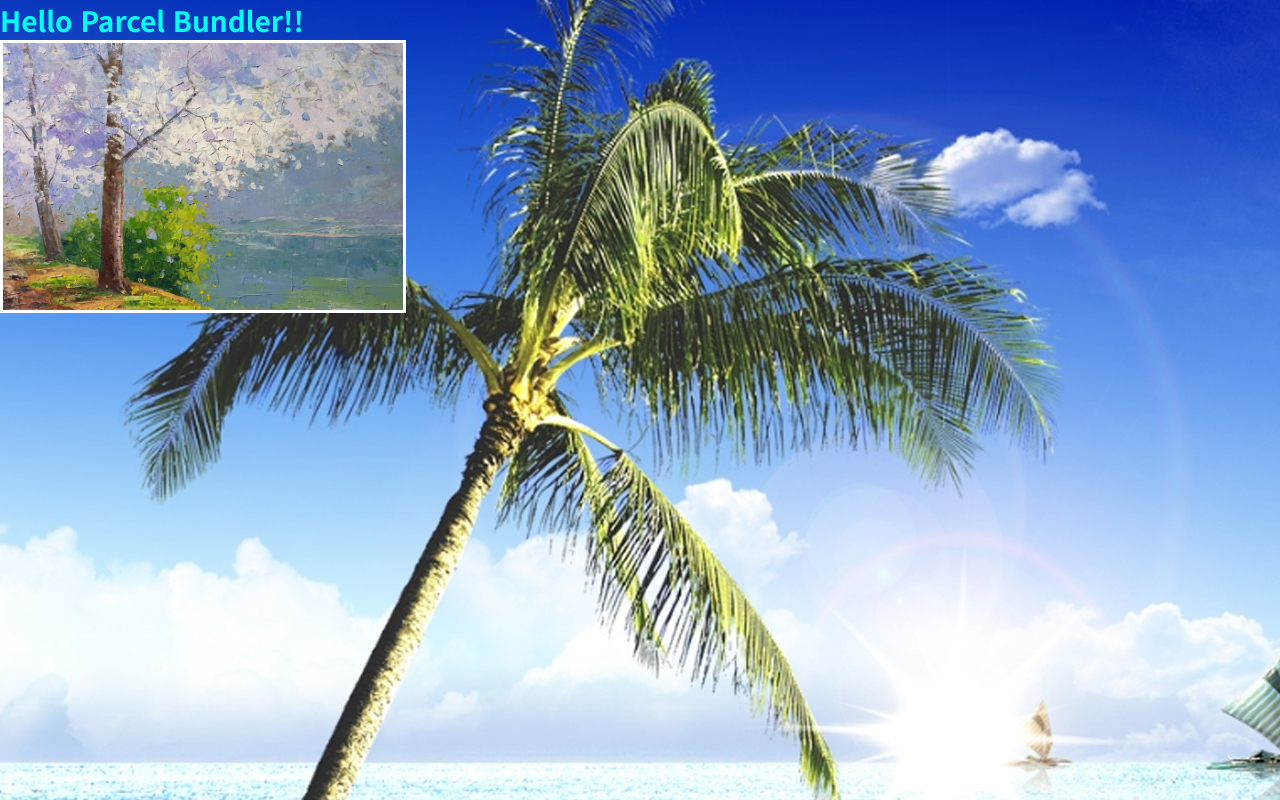
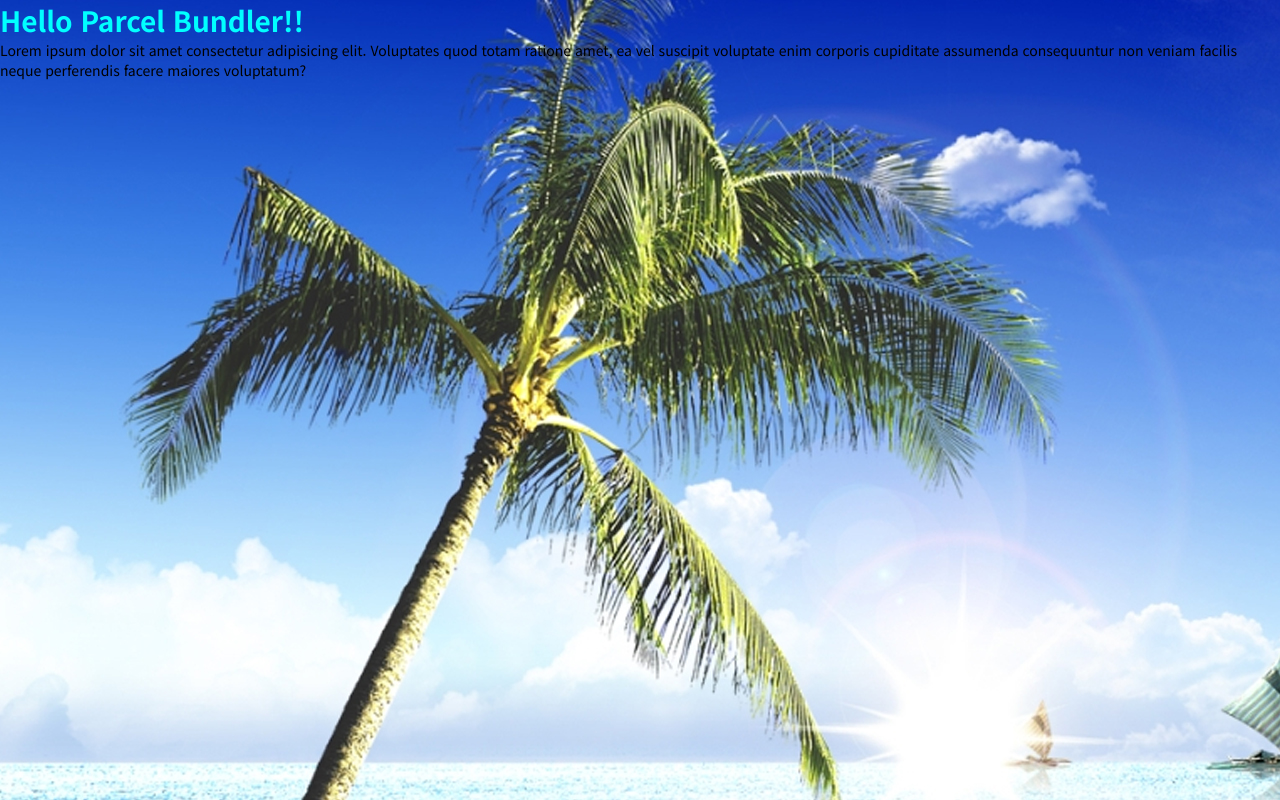
Before and after one commit to eyo1004/parcel-bundler-templete, a website built with Parcel: page index.html in a window 1280 px wide. Built offline with nearby package versions, Linux system fonts and the light colour scheme; files whose address does not match are found by name.

Commit message:
index.html modify

```diff
--- a/index.html
+++ b/index.html
@@ -10,6 +10,6 @@
 </head>
 <body>
   <h1>Hello Parcel Bundler!!</h1>
-  <img src="./static/pic-5.jpg" alt="">
+  <p>Lorem ipsum dolor sit amet consectetur adipisicing elit. Voluptates quod totam ratione amet, ea vel suscipit voluptate enim corporis cupiditate assumenda consequuntur non veniam facilis neque perferendis facere maiores voluptatum?</p>
 </body>
 </html>
```
